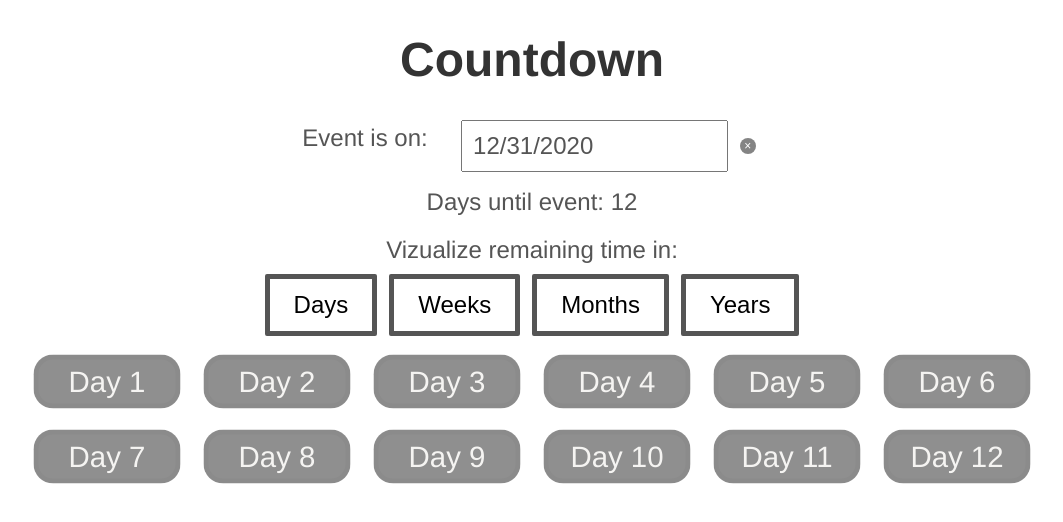
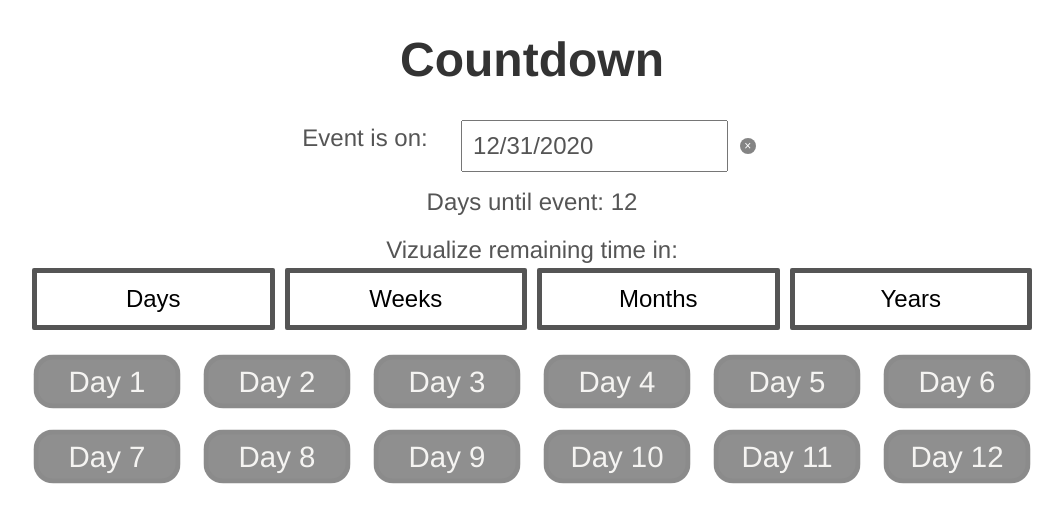
Before and after one commit to dslittle22/countdown, a React (Create React App) app: page / in a window 1280 px wide. Shown: the top 522 px of the page, without its empty margins (108-1171 px from the left). Built offline with nearby package versions, Linux system fonts and the light colour scheme.

Commit message:
removed unnecessary javascript

```diff
--- a/src/components/App.js
+++ b/src/components/App.js
@@ -11,9 +11,6 @@ const App = () => {
     const year = today.getFullYear();
     return new Date(year, 11, 31);
   });
-  const [remainingTime, setRemainingTime] = useState(() => {
-    return Math.round((eventDate - new Date()) / (24 * 60 * 60 * 1000)) + 1;
-  });
 
   const capitalize = s => {
     if (typeof s !== 'string') return s;
@@ -22,13 +19,10 @@ const App = () => {
 
   const handleNewEventUpdate = newDate => {
     setEventDate(newDate);
-    setRemainingTime(calculateRemainingTime());
   };
 
   const handleOptionChange = e => {
     setOption(e.target.name);
-    const newTime = calculateRemainingTime();
-    setRemainingTime(newTime);
   };
 
   const calculateRemainingTime = () => {
@@ -48,10 +42,6 @@ const App = () => {
       default:
         return totalDays;
     }
-  };
-
-  const formatRemainingTime = () => {
-    return `${capitalize(option)}s until event: ` + calculateRemainingTime();
   };
 
   const renderBoxes = () => {
@@ -81,7 +71,9 @@ const App = () => {
           handleNewEventUpdate={handleNewEventUpdate}
         />
       </div>
-      <div style={{ paddingBottom: '1rem' }}>{formatRemainingTime()}</div>
+      <div style={{ paddingBottom: '1rem' }}>
+        {`${capitalize(option)}s until event: ` + calculateRemainingTime()}
+      </div>
       Vizualize remaining time in:
       <ViewOptions handleOptionChange={handleOptionChange} />
       <div className='container'>{renderBoxes()}</div>
--- a/src/components/ViewOptions/ViewOptions.css
+++ b/src/components/ViewOptions/ViewOptions.css
@@ -0,0 +1,23 @@
+.button-grid {
+  padding-bottom: 1em;
+  display: grid;
+  grid-gap: 10px;
+  justify-content: center;
+  grid-template-columns: repeat(auto-fit, minmax(100px, 1fr));
+}
+button {
+  border: 5px solid #555;
+  border-radius: 2px;
+  background: white;
+  padding: 1rem 2rem;
+  text-decoration: none;
+  font-size: 1em;
+  transition: color 200ms;
+  display: grid;
+  justify-content: center;
+}
+
+button:hover {
+  color: white;
+  background: #555;
+}
--- a/src/components/ViewOptions/index.js
+++ b/src/components/ViewOptions/index.js
@@ -1,32 +1,23 @@
 import React from 'react';
+import './ViewOptions.css';
 
 const ViewOptions = ({ handleOptionChange }) => {
   return (
-    <div style={{ paddingBottom: '1rem' }}>
-      <button style={buttonStyle} name='day' onClick={handleOptionChange}>
+    <div className='button-grid'>
+      <button name='day' onClick={handleOptionChange}>
         Days
       </button>
-      <button style={buttonStyle} name='week' onClick={handleOptionChange}>
+      <button name='week' onClick={handleOptionChange}>
         Weeks
       </button>
-      <button style={buttonStyle} name='month' onClick={handleOptionChange}>
+      <button name='month' onClick={handleOptionChange}>
         Months
       </button>
-      <button style={buttonStyle} name='year' onClick={handleOptionChange}>
+      <button name='year' onClick={handleOptionChange}>
         Years
       </button>
     </div>
   );
 };
 
-const buttonStyle = {
-  border: '5px solid #555',
-  borderRadius: '2px',
-  background: 'white',
-  padding: '1rem 2rem',
-  margin: '0.5rem',
-  textDecoration: 'none',
-  fontSize: '1em',
-};
-
 export default ViewOptions;
```
